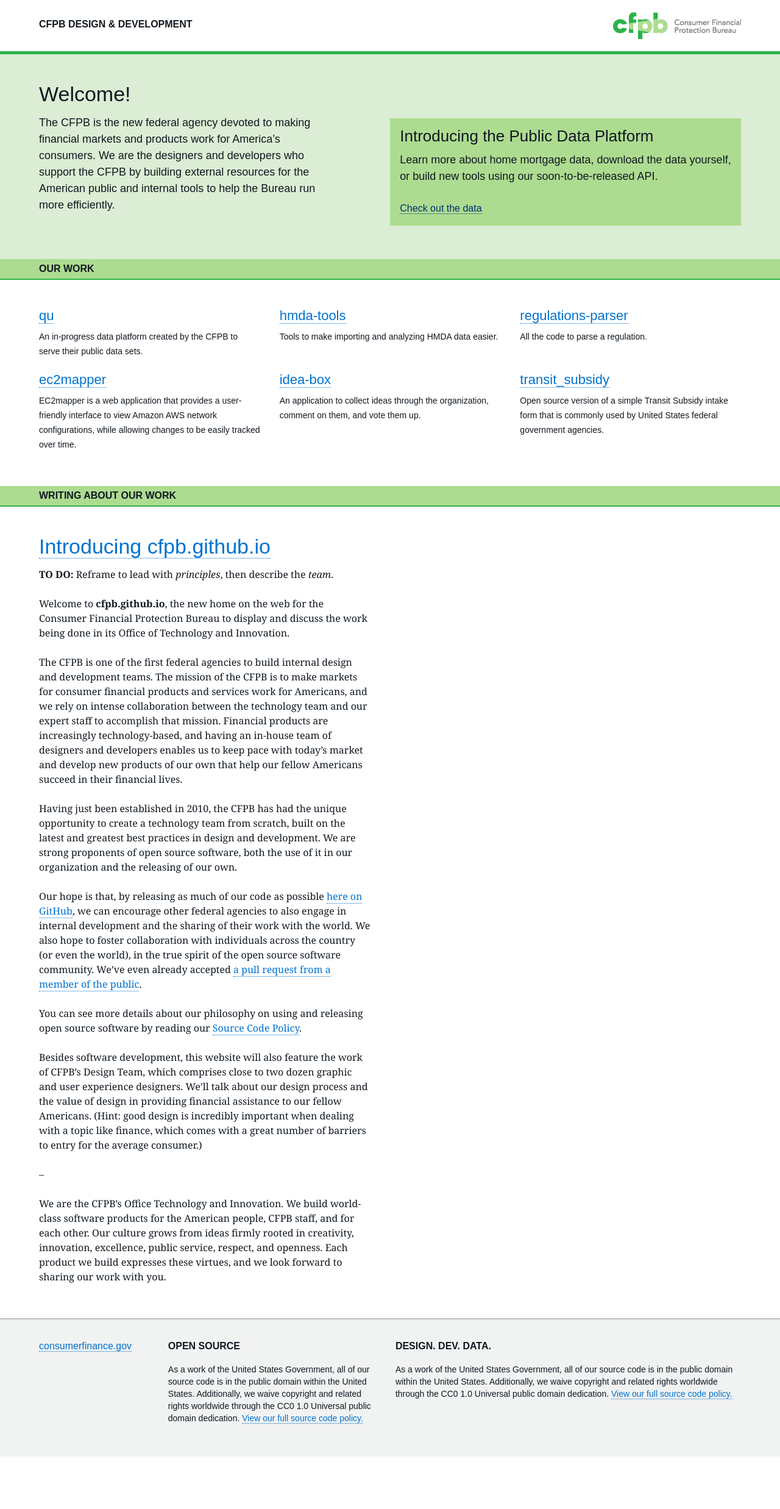
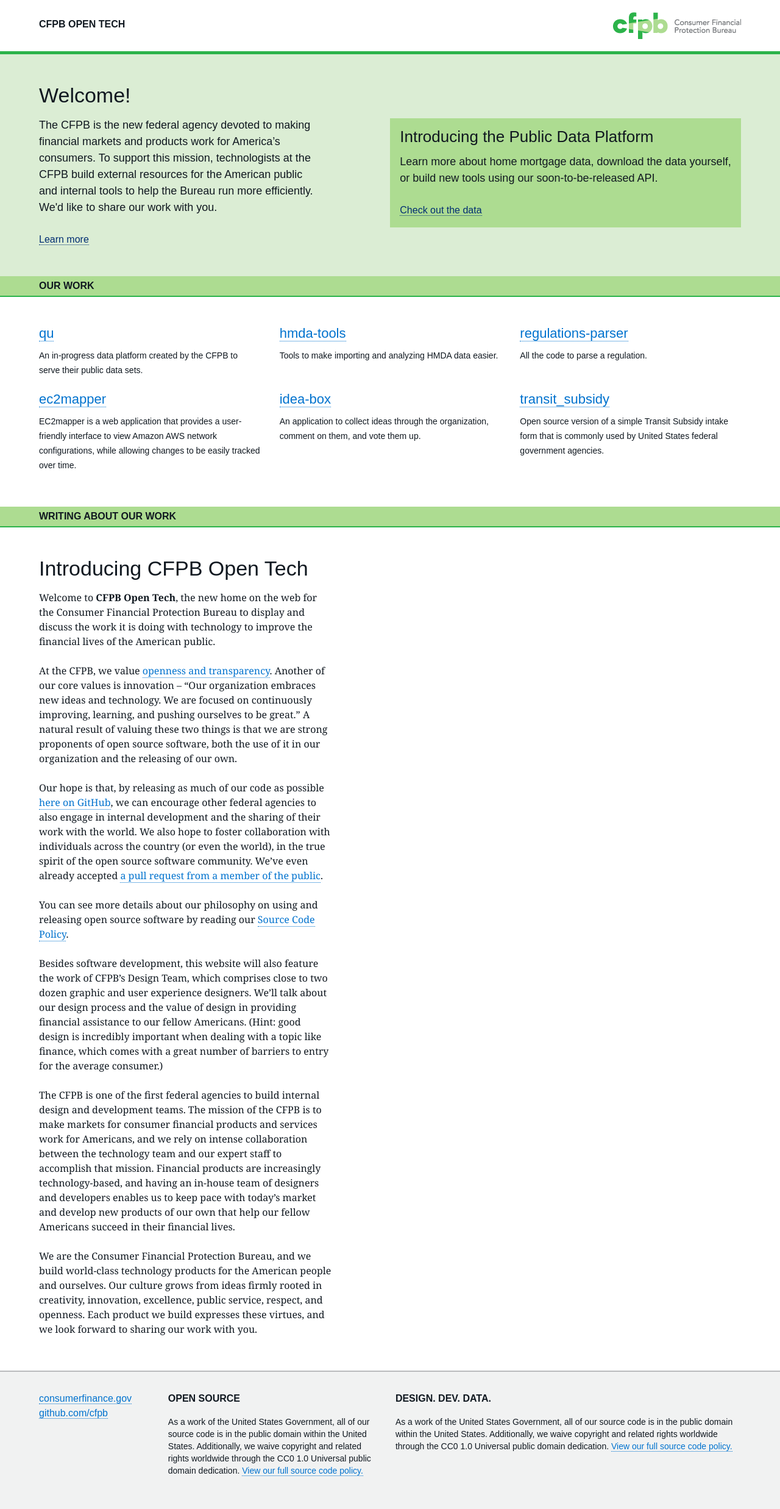
Before and after one commit to cfpb/cfpb.github.io, a Jekyll site: the page built from index.html, in a window 1280 px wide. Shown: the whole page at 61% size. Built offline with Jekyll 4.4.1, drawn with Linux system fonts in a browser that asks for light colours; some web fonts are replaced; before the commit the page ends 2389 px from its top, so only the background shows below that.

Commit message:
Revise intro post; design tweaks

```diff
--- a/_includes/footer.html
+++ b/_includes/footer.html
@@ -1,7 +1,18 @@
         <div class="wrap">
 
             <section class="footer-links">
-                <a href="http://www.consumerfinance.gov">consumerfinance.gov</a>
+                <ul>
+                    <li>
+                        <a href="http://www.consumerfinance.gov/" title="Visit our website">
+                            consumerfinance.gov
+                        </a>
+                    </li>
+                    <li>
+                        <a href="http://github.com/cfpb" title="See all of our open source repositories">
+                            github.com/cfpb
+                        </a>
+                    </li>
+                </ul>
             </section>
 
             <section class="footer-oss">
--- a/_includes/header.html
+++ b/_includes/header.html
@@ -1,6 +1,6 @@
         <div class="wrap">
 
-            <h1>CFPB Design &amp; Development</h1>
+            <h1>CFPB Open Tech</h1>
 
             <img class="logo" src="img/logo_210.png" alt="Consumer Financial Protection Bureau logo">
 
--- a/_posts/2013-09-17-hello-world.md
+++ b/_posts/2013-09-17-hello-world.md
@@ -38,7 +38,7 @@
 
 --
 
-We are the CFPB’s Office Technology and Innovation. We build world-class software products for the American people,
-CFPB staff, and for each other. Our culture grows from ideas firmly rooted in creativity, innovation, excellence,
-public service, respect, and openness. Each product we build expresses these virtues, and we look forward to
-sharing our work with you.
+We are the CFPB's Office of Technology and Innovation. We build world-class software products for the American
+people, CFPB staff, and for each other. Our culture grows from ideas firmly rooted in creativity, innovation,
+excellence, public service, respect, and openness. Each product we build expresses these virtues, and we look
+forward to sharing our work with you.
--- a/css/site.css
+++ b/css/site.css
@@ -44,33 +44,33 @@
 h1 {
     margin: 0;
     margin-bottom: 0.5em;
-    font: 400 34px/1 "Avenir Next", Arial, sans-serif;
+    font: 400 34px/1.125 "Avenir Next", Arial, sans-serif;
 }
 h2 {
     margin: 0;
     margin-bottom: 0.5em;
-    font: 400 26px/1 "Avenir Next", Arial, sans-serif;
+    font: 400 26px/1.125 "Avenir Next", Arial, sans-serif;
 }
 h3 {
     margin: 0;
     margin-bottom: 0.5em;
-    font: 400 22px/1 "Avenir Next", Arial, sans-serif;
+    font: 400 22px/1.125 "Avenir Next", Arial, sans-serif;
 }
 h4 {
     margin: 0;
     margin-bottom: 1em;
-    font: 700 18px/1 "Avenir Next Demi", Arial, sans-serif;
+    font: 700 18px/1.125 "Avenir Next Demi", Arial, sans-serif;
 }
 h5 {
     margin: 0;
     margin-bottom: 1em;
-    font: 600 16px/1 "Avenir Next Demi", Arial, sans-serif;
+    font: 600 16px/1.125 "Avenir Next Demi", Arial, sans-serif;
     text-transform: uppercase;
 }
 h6 {
     margin: 0;
     margin-bottom: 1em;
-    font: 600 14px/1 "Avenir Next Demi", Arial, sans-serif;
+    font: 600 14px/1.125 "Avenir Next Demi", Arial, sans-serif;
     text-transform: uppercase;
 }
 p,  ul,  blockquote,  pre,  td,  th,  label {
@@ -464,12 +464,14 @@
 }
 .footer section {
     display: inline-block;
-    width: 32%;
     margin-right: 2%;
     vertical-align: top;
 }
 .footer .footer-links {
     width: 16%;
+}
+.footer-links ul {
+    list-style: none;
 }
 .footer .footer-oss {
     width: 30%;
@@ -573,7 +575,7 @@
 }
 
 .entry {
-    width: 34em;
+    width: 30em;
 }
 
 /* media Queries
--- a/index.html
+++ b/index.html
@@ -8,9 +8,10 @@
                     <section class="intro">
                         <h1>Welcome!</h1>
                         <p>The CFPB is the new federal agency devoted to making financial markets and products work
-                            for America’s consumers. We are the designers and developers who support the CFPB by
-                            building external resources for the American public and internal tools to help the
-                            Bureau run more efficiently.</p>
+                            for America’s consumers. To support this mission, technologists at the CFPB build
+                            external resources for the American public and internal tools to help the Bureau run
+                            more efficiently. We'd like to share our work with you.</p>
+                        <a class="call-to-action" href="#header-writing">Learn more <i class="icon-right"></i></a>
                     </section>
 
                     <section class="featured">
@@ -58,15 +59,19 @@
                 </section>
             </div></section>
 
-            <section class="content-header">
+            <section class="content-header" id="header-writing">
                 <h2 class="wrap">Writing about our work</h2>
             </section>
 
             <section class="content-body wrap">
-                {% for post in site.posts %}
+                {% for post in site.posts limit:1 %}
                 <article class="entry">
-                    <h1 class="entry-title"><a href="{{ site.baseurl }}{{ post.url }}">{{ post.title }}</a></h1>
-                    <!--<p class="entry-date">{{ post.date | date_to_string }}</p>-->
+                    <h1 class="entry-title">
+                        {% comment %}<a href="{{ site.baseurl }}{{ post.url }}">{% endcomment %}
+                        {{ post.title }}
+                        {% comment %}</a>{% endcomment %}
+                    </h1>
+                    {% comment %}<p class="entry-date">{{ post.date | date_to_string }}</p>{% endcomment %}
                     {{ post.content }}
                 </article>
                 {% endfor %}
```
Also changed, not shown: _posts/2013-10-14-introducing-cfpb-open-tech.md (added, +38 -0 lines).
